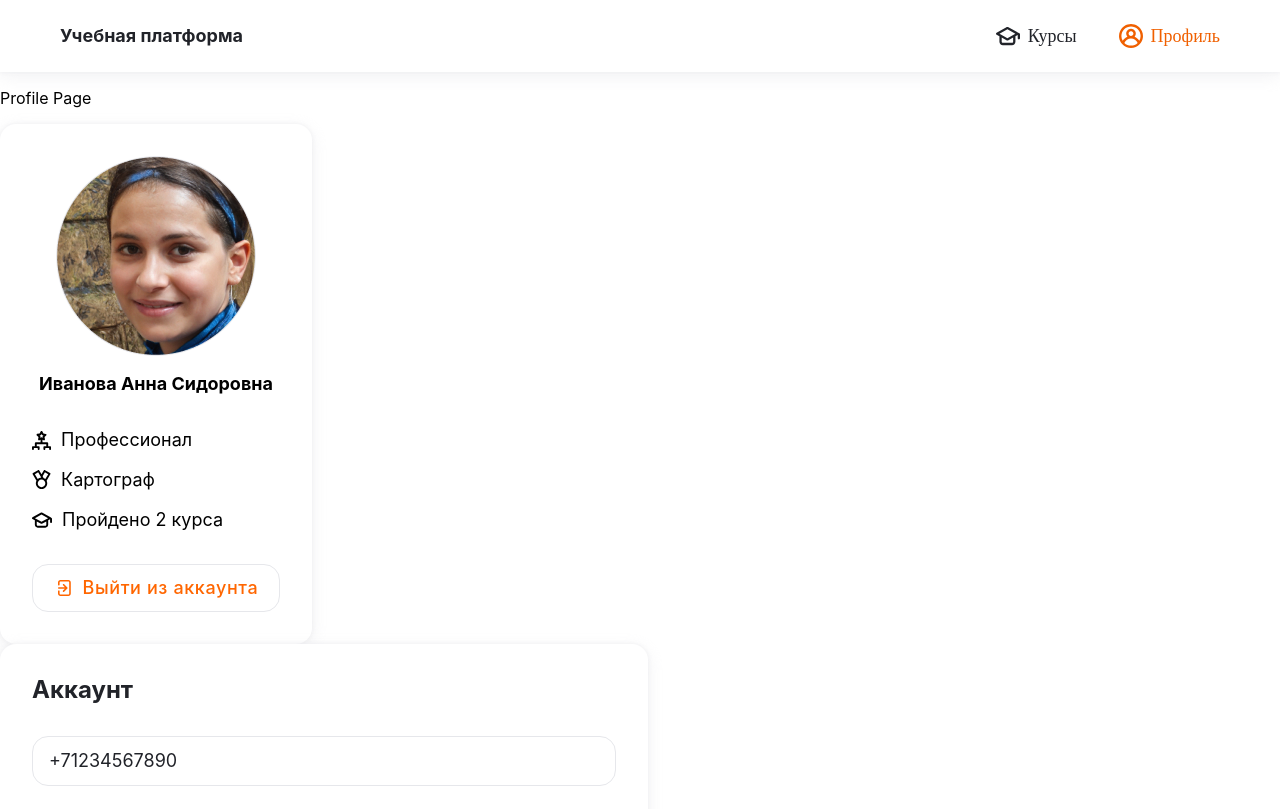
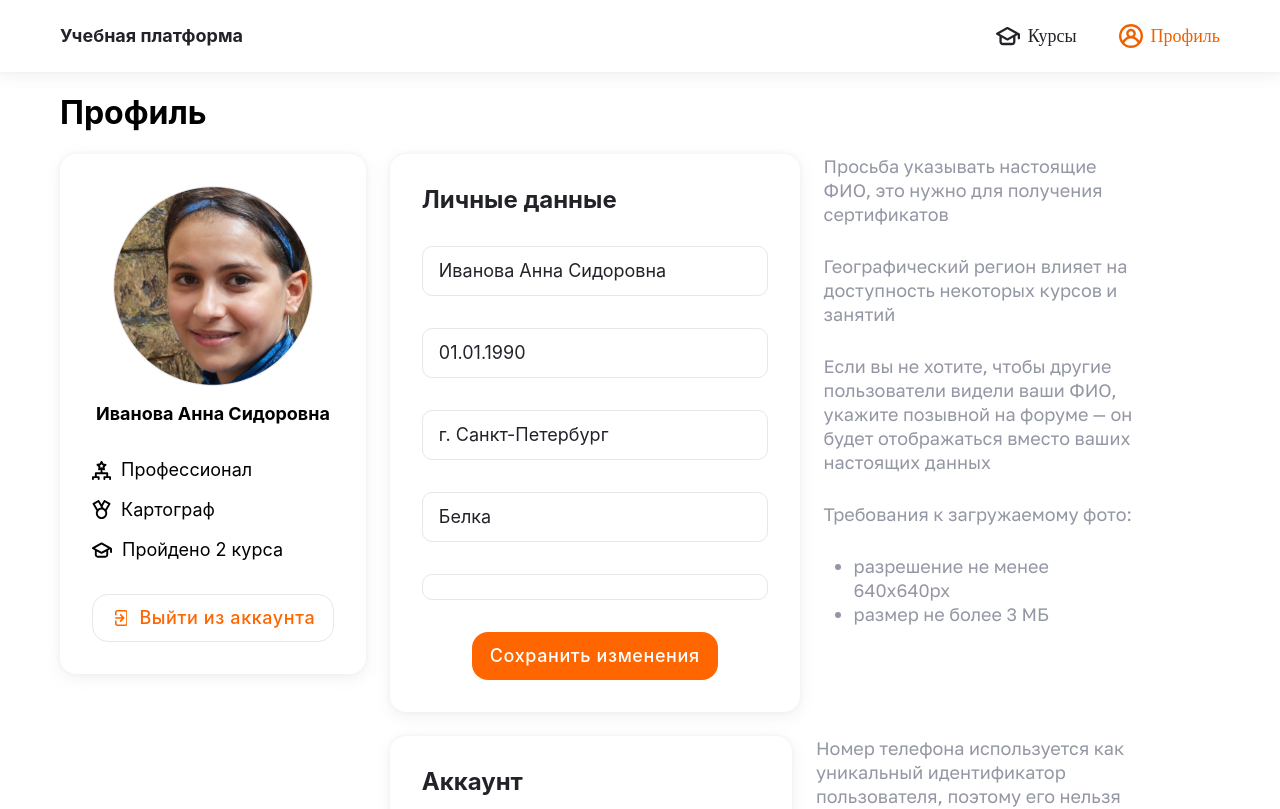
Before and after one commit to Studio-Yandex-Practicum/lizaalert_frontend, a React (Create React App) app: page /profile in a window 1280 px wide. Shown: the top 809 px of the page. Built offline with nearby package versions, Linux system fonts and the light colour scheme.

Commit message:
#80 add layout and styling to profile page.

```diff
--- a/src/components/organisms/personal-data/personal-data.jsx
+++ b/src/components/organisms/personal-data/personal-data.jsx
@@ -1,27 +1,27 @@
 import PropTypes from 'prop-types';
-import { useState } from 'react';
+// import { useState } from 'react';
 import Card from '../../templates/card/card';
 import styles from './personal-data.module.scss';
 import Button from '../../molecules/button/button';
 
 function PersonalData({ userName, userDateOfBirth, userRegion, userNickname }) {
   // изменение с false на true при внесении изменений в данные
-  const [isInputChanged, setIsInputChanged] = useState(false);
-  const [inputsValues, setInputsValues] = useState({
-    name: userName,
-    dateOfBirth: userDateOfBirth,
-    region: userRegion,
-    nickname: userNickname,
-    avatar: '',
-  });
+  // const [isInputChanged, setIsInputChanged] = useState(false);
+  // const [inputsValues, setInputsValues] = useState({
+  //   name: userName,
+  //   dateOfBirth: userDateOfBirth,
+  //   region: userRegion,
+  //   nickname: userNickname,
+  //   avatar: '',
+  // });
 
   // функция на событие onChange для инпутов
-  const onInputValuesChange = (e) => {
-    if (e.target.value !== inputsValues[e.target.name] && isInputChanged) {
-      setIsInputChanged(true);
-      setInputsValues({ ...inputsValues, [e.target.name]: e.target.value });
-    }
-  };
+  // const onInputValuesChange = (e) => {
+  //   if (e.target.value !== inputsValues[e.target.name] && isInputChanged) {
+  //     setIsInputChanged(true);
+  //     setInputsValues({ ...inputsValues, [e.target.name]: e.target.value });
+  //   }
+  // };
 
   return (
     <Card className={styles.personalData}>
@@ -33,7 +33,7 @@ function PersonalData({ userName, userDateOfBirth, userRegion, userNickname }) {
         <div className={styles.inputSection}>{userNickname}</div>
         <div className={styles.inputSection} />
         <Button
-          disabled={!isInputChanged}
+          // disabled={!isInputChanged}
           type="submit"
           className={styles.submitButton}
         >
--- a/src/components/pages/profile/profile.jsx
+++ b/src/components/pages/profile/profile.jsx
@@ -1,12 +1,62 @@
+import { useLocation } from 'react-router-dom';
 import AccountData from '../../organisms/account-data/account-data';
 import AccountOverview from '../../organisms/account-overview/account-overview';
+import PersonalData from '../../organisms/personal-data/personal-data';
+import routes from '../../../config/routes';
+import styles from './profile.module.scss';
 
 function Profile() {
+  const location = useLocation();
+  const { pathname } = location;
+  const splitLocation = pathname.split('/');
+
   return (
-    <div>
-      <p>Profile Page</p>
-      <AccountOverview />
-      <AccountData />
+    <div className={styles.container}>
+      <h1>{routes[splitLocation[1]].title}</h1>
+      <div className={styles.content}>
+        <aside>
+          <AccountOverview />
+        </aside>
+        <main className={styles.main}>
+          <section className={styles.section}>
+            <PersonalData />
+            <div className={styles.descriprion}>
+              <p>
+                Просьба указывать настоящие ФИО, это нужно для получения
+                сертификатов
+              </p>
+              <p>
+                Географический регион влияет на доступность некоторых курсов и
+                занятий
+              </p>
+              <p>
+                Если вы не хотите, чтобы другие пользователи видели ваши ФИО,
+                укажите позывной на форуме — он будет отображаться вместо ваших
+                настоящих данных
+              </p>
+              <p>Требования к загружаемому фото:</p>
+              <ul>
+                <li>разрешение не менее 640x640px</li>
+                <li>размер не более 3 МБ</li>
+              </ul>
+            </div>
+          </section>
+          <section className={styles.section}>
+            <AccountData />
+            <div className={styles.descriprion}>
+              <p>
+                Номер телефона используется как уникальный идентификатор
+                пользователя, поэтому его нельзя поменять вручную
+              </p>
+              <p>
+                Если по какой-то причине у вас нет доступа к номеру телефона на
+                который вы регистрировали аккаунт, напишите в поддержку
+              </p>
+              <p>Email нужен для восстановления пароля</p>
+            </div>
+          </section>
+        </main>
+      </div>
     </div>
   );
 }
--- /dev/null
+++ b/src/components/pages/profile/profile.module.css
@@ -0,0 +1,65 @@
+:export {
+  dark-primary: #212329;
+  dark-secondary: #9397a3;
+  warning: #ff0000;
+}
+
+.container {
+  max-width: 1320px;
+  margin: 0 auto;
+  padding: 0 60px;
+  -webkit-box-sizing: border-box;
+          box-sizing: border-box;
+}
+
+@media (min-width: 1320px) {
+  .container {
+    padding: 0;
+  }
+}
+
+.content {
+  display: -webkit-box;
+  display: -ms-flexbox;
+  display: flex;
+  gap: 24px;
+}
+
+.main {
+  width: 100%;
+  display: -webkit-box;
+  display: -ms-flexbox;
+  display: flex;
+  -webkit-box-orient: vertical;
+  -webkit-box-direction: normal;
+      -ms-flex-direction: column;
+          flex-direction: column;
+  gap: 24px;
+  margin-bottom: 40px;
+}
+
+.section {
+  display: -ms-grid;
+  display: grid;
+  -ms-grid-columns: (auto)[2];
+      grid-template-columns: repeat(2, auto);
+  gap: 24px;
+}
+
+.descriprion {
+  font-family: "Golos", "Arial", sans-serif;
+  max-width: 312px;
+  color: #9397a3;
+  font-size: 18px;
+  line-height: calc(24 / 18);
+}
+
+.descriprion p {
+  margin: 0 0 28px;
+}
+
+.descriprion ul {
+  padding: 0 0 0 30px;
+  margin: 0;
+}
+/*# sourceMappingURL=profile.module.css.map */
--- /dev/null
+++ b/src/components/pages/profile/profile.module.scss
@@ -0,0 +1,50 @@
+@import '../../../styles/color-variables.scss';
+@import '../../../styles/font-variables';
+
+
+.container {
+  max-width: 1320px;
+  margin: 0 auto;
+  padding: 0 60px;
+  box-sizing: border-box;
+
+  @media (min-width: 1320px)  {
+    padding: 0;
+  }
+}
+
+.content {
+  display: flex;
+  gap: 24px;
+}
+
+.main {
+  width: 100%;
+  display: flex;
+  flex-direction: column;
+  gap: 24px;
+  margin-bottom: 40px;
+}
+
+.section {
+  display: grid;
+  grid-template-columns: repeat(2, auto);
+  gap: 24px;
+}
+
+.descriprion {
+  font-family: $mainFont;
+  max-width: 312px;
+  color: $dark-secondary;
+  font-size: 18px;
+  line-height: calc(24 / 18);
+
+  & p {
+    margin: 0 0 28px;
+  }
+
+  & ul {
+    padding: 0 0 0 30px;
+    margin: 0;
+  }
+}
```
Also changed, not shown: 1 other file (tests, documents, lock files or other folders).
